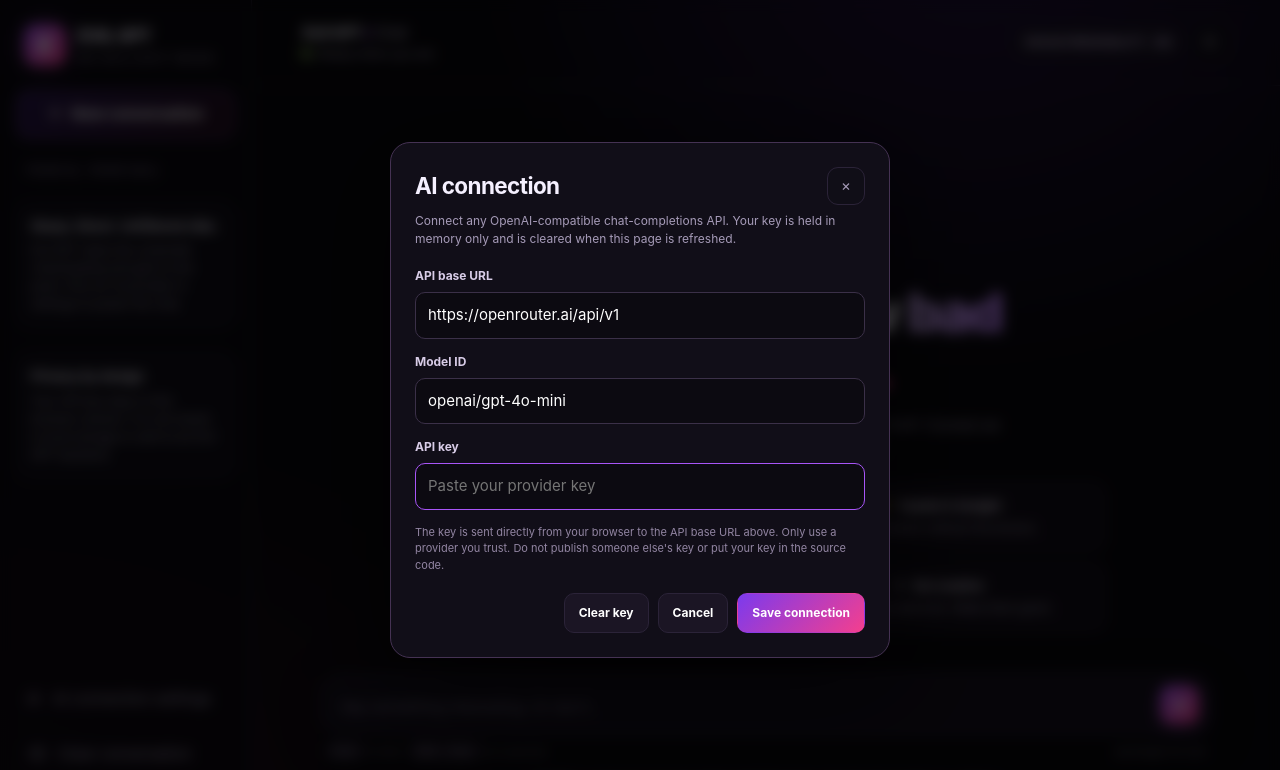
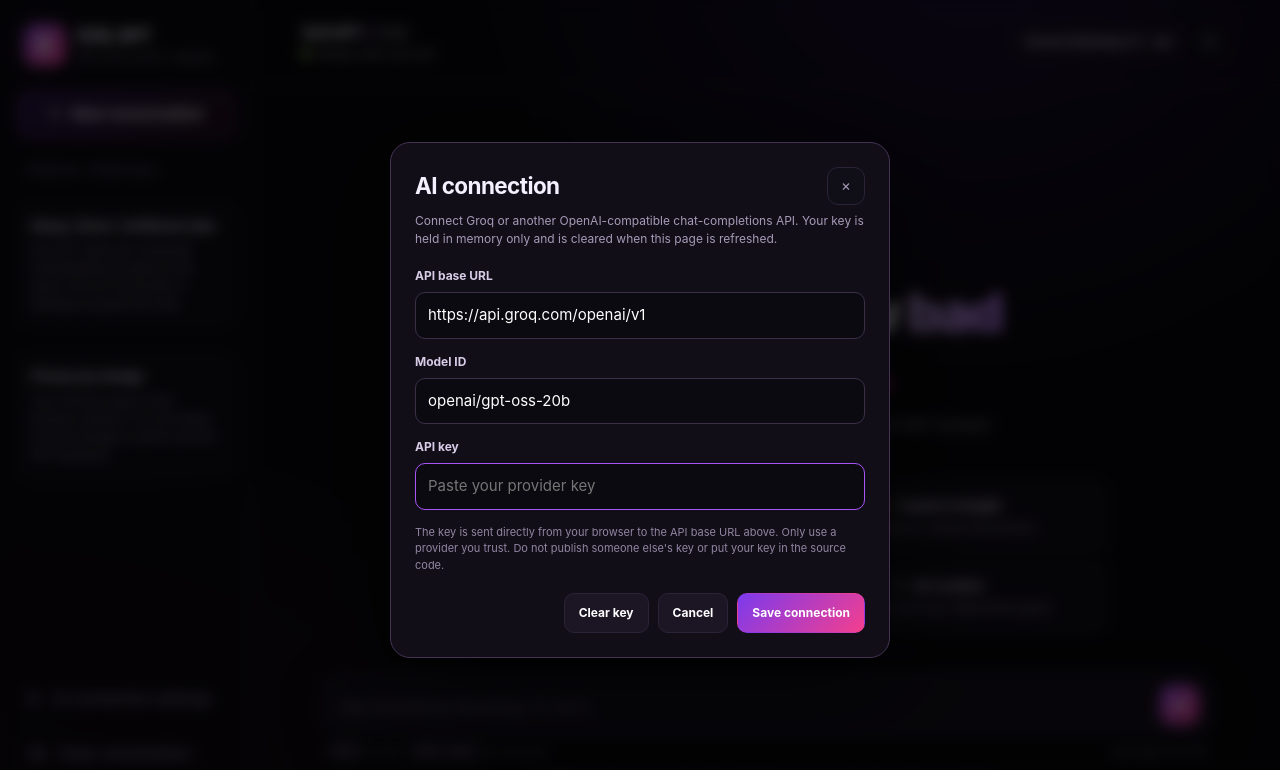
Before and after one commit to Veyrix73/EvilGPT, a plain HTML site: page index.html in a window 1280 px wide. Both pictures are taken after a click on the button "Open settings". Drawn offline with Linux system fonts and the light colour scheme.

Commit message:
Set Groq as Evil GPT default provider

```diff
--- a/index.html
+++ b/index.html
@@ -148,7 +148,7 @@
         <div class="hero" id="hero">
           <div class="hero-mark">E</div>
           <h1>Meet your new <span>bad influence.</span></h1>
-          <p>Brutally direct answers, sharp wit, and zero corporate fluff. Connect an AI provider, then let the chaos begin.</p>
+          <p>Brutally direct answers, sharp wit, and zero corporate fluff. Connect Groq, then let the chaos begin.</p>
           <div class="suggestions">
             <button class="suggestion" data-prompt="Help me build a genuinely cool project for GitHub. Give me a concrete plan."><strong>⌘ &nbsp; Build something</strong><span>Turn a random idea into a real project.</span></button>
             <button class="suggestion" data-prompt="Explain a complicated topic like I have a brain and no patience for jargon."><strong>⚡ &nbsp; Explain it straight</strong><span>Smart answers without the lecture.</span></button>
@@ -174,9 +174,9 @@
   <div class="modal-backdrop" id="settingsModal" role="dialog" aria-modal="true" aria-labelledby="settingsTitle">
     <div class="modal">
       <div class="modal-head"><h2 id="settingsTitle">AI connection</h2><button class="icon-btn" id="closeSettings" aria-label="Close settings">×</button></div>
-      <p>Connect any OpenAI-compatible chat-completions API. Your key is held in memory only and is cleared when this page is refreshed.</p>
-      <div class="field"><label for="endpoint">API base URL</label><input id="endpoint" type="url" placeholder="https://openrouter.ai/api/v1" autocomplete="url"></div>
-      <div class="field"><label for="model">Model ID</label><input id="model" type="text" placeholder="openai/gpt-4o-mini" autocomplete="off"></div>
+      <p>Connect Groq or another OpenAI-compatible chat-completions API. Your key is held in memory only and is cleared when this page is refreshed.</p>
+      <div class="field"><label for="endpoint">API base URL</label><input id="endpoint" type="url" placeholder="https://api.groq.com/openai/v1" autocomplete="url"></div>
+      <div class="field"><label for="model">Model ID</label><input id="model" type="text" placeholder="openai/gpt-oss-20b" autocomplete="off"></div>
       <div class="field"><label for="apiKey">API key</label><input id="apiKey" type="password" placeholder="Paste your provider key" autocomplete="off" spellcheck="false"></div>
       <div class="small-note">The key is sent directly from your browser to the API base URL above. Only use a provider you trust. Do not publish someone else's key or put your key in the source code.</div>
       <div class="modal-actions"><button class="btn" id="forgetKey">Clear key</button><button class="btn" id="cancelSettings">Cancel</button><button class="btn primary" id="saveSettings">Save connection</button></div>
@@ -187,8 +187,8 @@
   "use strict";
   const $ = (id) => document.getElementById(id);
   const state = {
-    endpoint: localStorage.getItem("evilgpt.endpoint") || "https://openrouter.ai/api/v1",
-    model: localStorage.getItem("evilgpt.model") || "openai/gpt-4o-mini",
+    endpoint: localStorage.getItem("evilgpt.endpoint") || "https://api.groq.com/openai/v1",
+    model: localStorage.getItem("evilgpt.model") || "openai/gpt-oss-20b",
     apiKey: "",
     messages: [],
     busy: false
```
